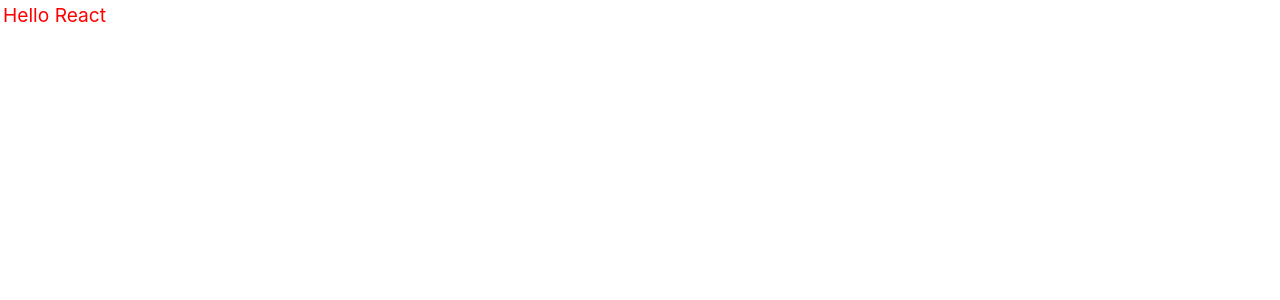
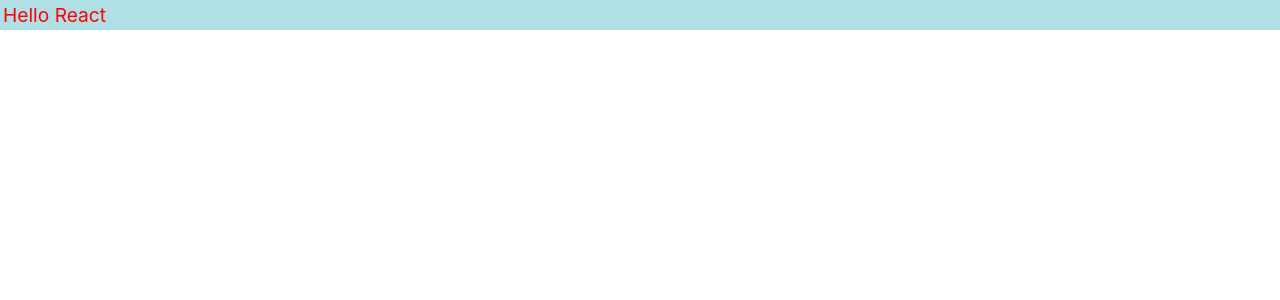
Before and after one commit to Lnwnot/app1, a React (Create React App) app: page / in a window 1280 px wide. Shown: the top 300 px of the page. Built offline with nearby package versions, Linux system fonts and the light colour scheme.

Commit message:
Update App.js

```diff
--- a/src/App.js
+++ b/src/App.js
@@ -2,7 +2,7 @@
 function App() {
   const divStyle = {
     color:'red',
-    backgroundcolor:'powderblue',
+    backgroundColor:'powderblue',
     fontSize:'larger',
     padding:'3px'
   }
```
